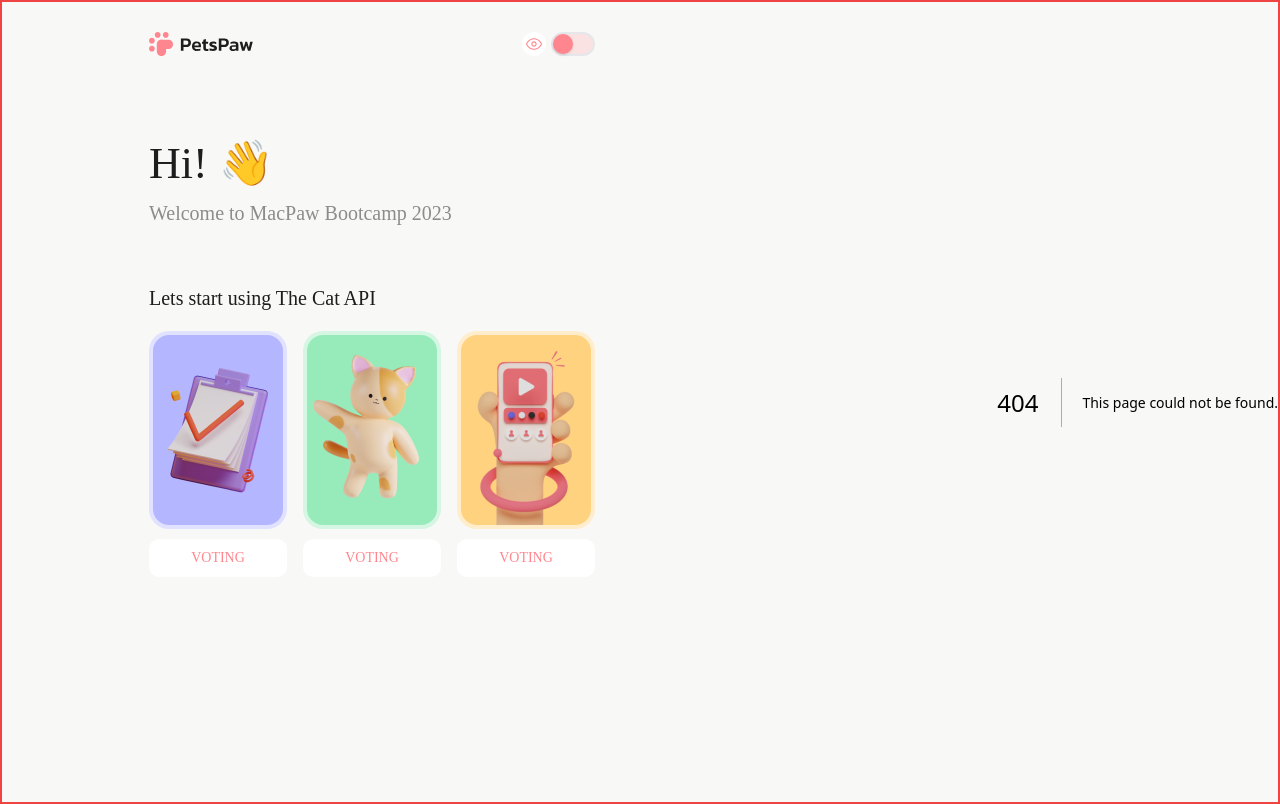
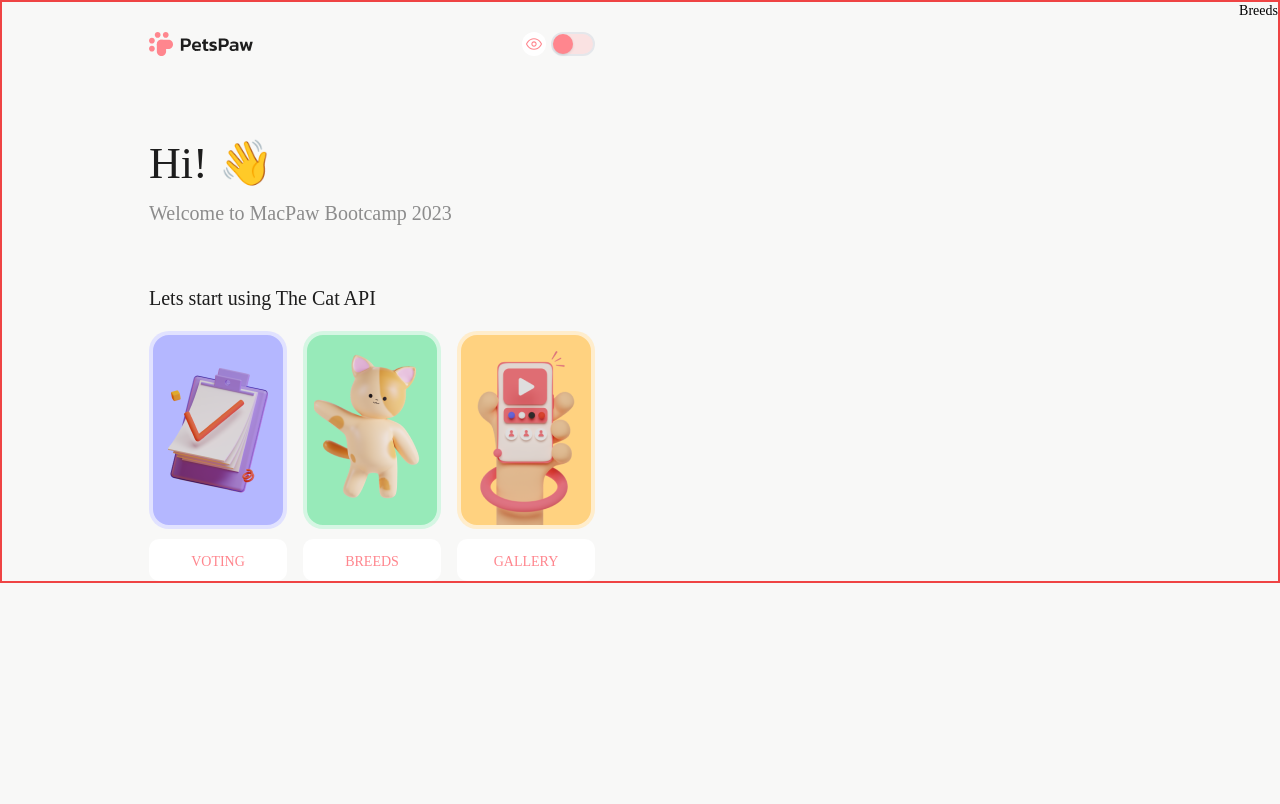
Before and after one commit to KsanaSal/mac-paw-test, a Next.js app: page /breeds in a window 1280 px wide. Before the commit this address had no page. Built offline with nearby package versions, Linux system fonts and the light colour scheme.

Commit message:
feat: added links on button for pages site

```diff
--- /dev/null
+++ b/app/breeds/page.tsx
@@ -0,0 +1,4 @@
+const Breeds = () => {
+    return <div>Breeds</div>;
+};
+export default Breeds;
--- a/app/components/RoutButton.tsx
+++ b/app/components/RoutButton.tsx
@@ -3,9 +3,13 @@ import BtnRout from "./buttons/BtnRout";
 const RoutButton = ({
     img,
     bgColor,
+    link,
+    text,
 }: {
     img: JSX.Element;
     bgColor: string;
+    link: string;
+    text: string;
 }) => {
     return (
         <div className="flex flex-col items-center justify-center gap-[10px] group cursor-pointer">
@@ -14,7 +18,11 @@ const RoutButton = ({
             >
                 {img}
             </div>
-            <BtnRout extraStyles="group-hover:bg-primaryLight group-active:bg-primaryDark group-active:text-white" />
+            <BtnRout
+                extraStyles="group-hover:bg-primaryLight group-active:bg-primaryDark group-active:text-white"
+                link={link}
+                text={text}
+            />
         </div>
     );
 };
--- a/app/components/Sidebar.tsx
+++ b/app/components/Sidebar.tsx
@@ -65,14 +65,20 @@ const Sidebar = () => {
                 <RoutButton
                     img={<Image src={VoteTable} alt="Vote table" />}
                     bgColor="bg-accentPrimary"
+                    link={"/voting"}
+                    text={"Voting"}
                 />
                 <RoutButton
-                    img={<Image src={PetBreeds} alt="Vote table" />}
+                    img={<Image src={PetBreeds} alt="Pet breeds" />}
                     bgColor="bg-accentThird"
+                    link={"/breeds"}
+                    text={"Breeds"}
                 />
                 <RoutButton
-                    img={<Image src={ImagesSearch} alt="Vote table" />}
+                    img={<Image src={ImagesSearch} alt="Images search" />}
                     bgColor="bg-accentSecondary"
+                    link={"/gallery"}
+                    text={"Gallery"}
                 />
             </div>
         </div>
--- a/app/components/buttons/BtnRout.tsx
+++ b/app/components/buttons/BtnRout.tsx
@@ -1,11 +1,22 @@
-const BtnRout = ({ extraStyles }: { extraStyles?: string }) => {
+import Link from "next/link";
+
+const BtnRout = ({
+    extraStyles,
+    link,
+    text,
+}: {
+    extraStyles?: string;
+    link: string;
+    text: string;
+}) => {
     return (
-        <button
+        <Link
+            href={link}
             type="button"
-            className={`${extraStyles} bg-white w-[138px] py-[10px] rounded-[10px] text-primaryDark uppercase font-medium `}
+            className={`${extraStyles} flex  justify-center bg-white w-[138px] pb-[10px] pt-[14px] rounded-[10px] text-primaryDark uppercase font-medium `}
         >
-            VOTING
-        </button>
+            {text}
+        </Link>
     );
 };
 
--- /dev/null
+++ b/app/gallery/page.tsx
@@ -0,0 +1,4 @@
+const Gallery = () => {
+    return <div>Gallery</div>;
+};
+export default Gallery;
--- /dev/null
+++ b/app/voting/page.tsx
@@ -0,0 +1,4 @@
+const Voting = () => {
+    return <div>Voting</div>;
+};
+export default Voting;
```
